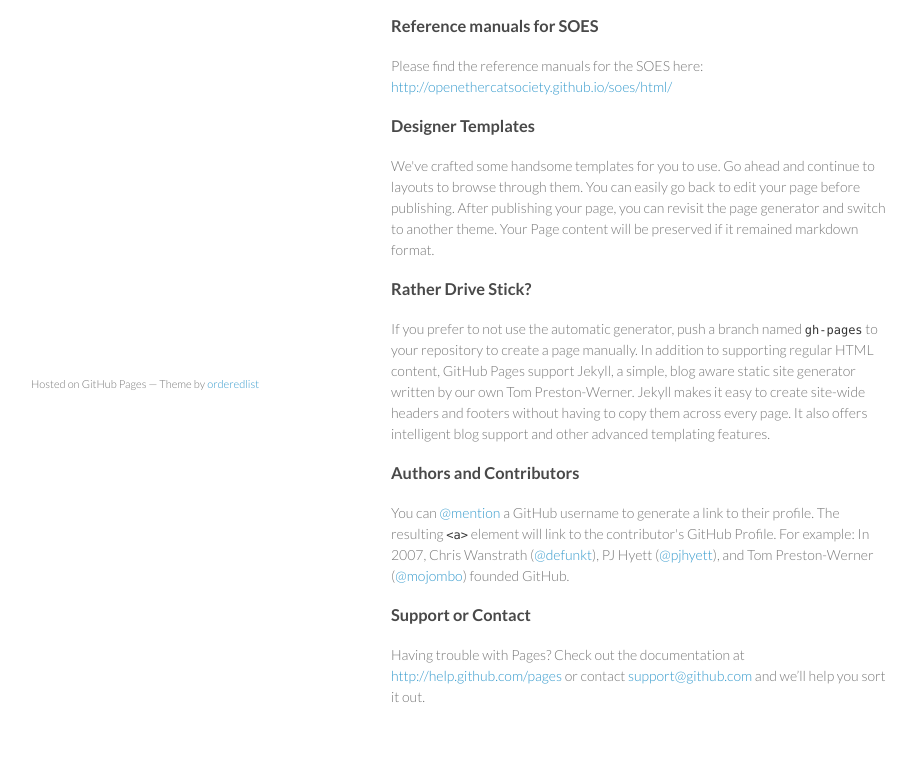
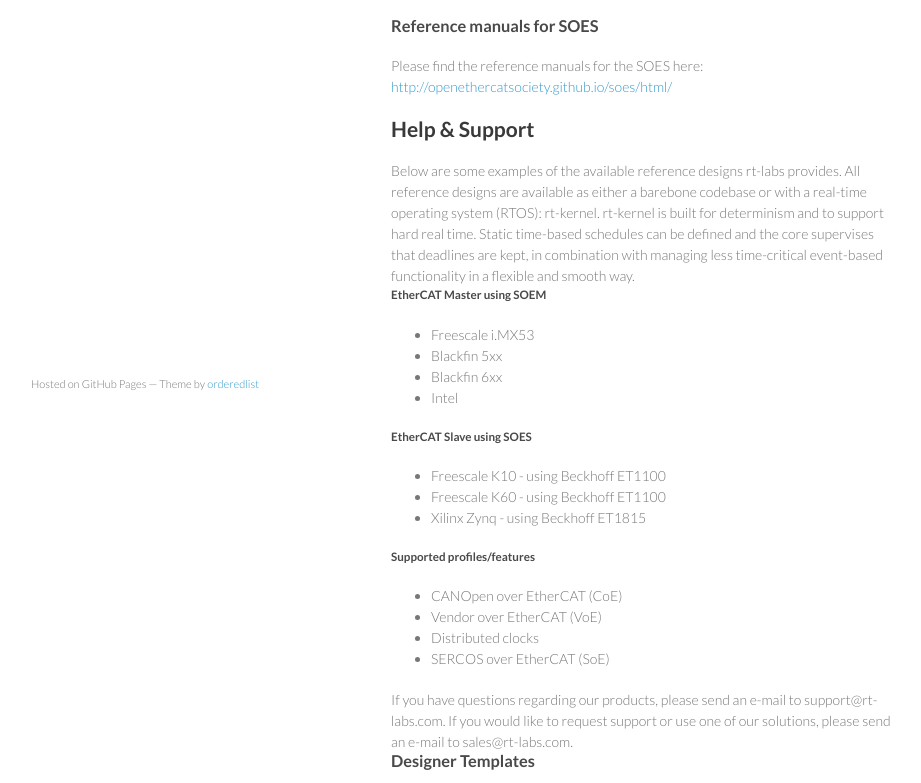
Before and after one commit to OpenEtherCATsociety/OpenEtherCATsociety.github.io, a plain HTML site: page index.html in a window 1280 px wide. Shown: the part 337-1120 px from the top of the page, without its empty margins (179-1100 px from the left). Drawn offline with Linux system fonts and the light colour scheme.

Commit message:
Update index.html

```diff
--- a/index.html
+++ b/index.html
@@ -40,6 +40,29 @@
 
 <p>Please find the reference manuals for the SOES here: <a href="http://openethercatsociety.github.io/soes/html/">http://openethercatsociety.github.io/soes/html/</a></p>
 
+<h2>Help &amp; Support</h2>
+Below are some examples of the available reference designs rt-labs provides. All reference designs are available as either a barebone codebase or with a real-time operating system (RTOS): rt-kernel. rt-kernel is built for determinism and to support hard real time. Static time-based schedules can be defined and the core supervises that deadlines are kept, in combination with managing less time-critical event-based functionality in a flexible and smooth way.
+<h5>EtherCAT Master using SOEM</h5>
+<ul>
+	<li>Freescale i.MX53</li>
+	<li>Blackfin 5xx</li>
+	<li>Blackfin 6xx</li>
+	<li>Intel</li>
+</ul>
+<h5>EtherCAT Slave using SOES</h5>
+<ul>
+	<li>Freescale K10 - using Beckhoff ET1100</li>
+	<li>Freescale K60 - using Beckhoff ET1100</li>
+	<li>Xilinx Zynq - using Beckhoff ET1815</li>
+</ul>
+<h5>Supported profiles/features</h5>
+<ul>
+	<li>CANOpen over EtherCAT (CoE)</li>
+	<li>Vendor over EtherCAT (VoE)</li>
+	<li>Distributed clocks</li>
+	<li>SERCOS over EtherCAT (SoE)</li>
+</ul>
+If you have questions regarding our products, please send an e-mail to support@rt-labs.com. If you would like to request support or use one of our solutions, please send an e-mail to sales@rt-labs.com.
 <h3>
 <a name="designer-templates" class="anchor" href="#designer-templates"><span class="octicon octicon-link"></span></a>Designer Templates</h3>
 
```
